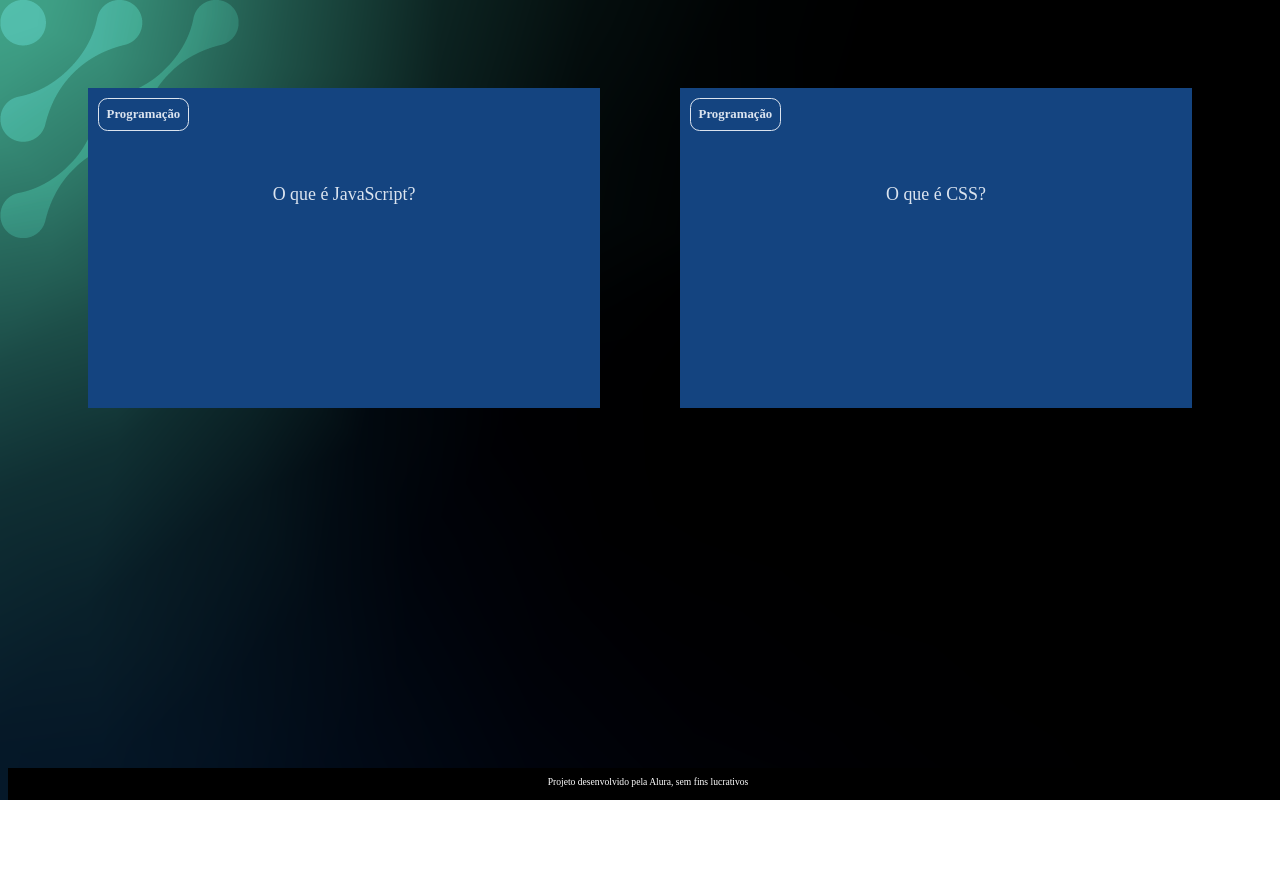
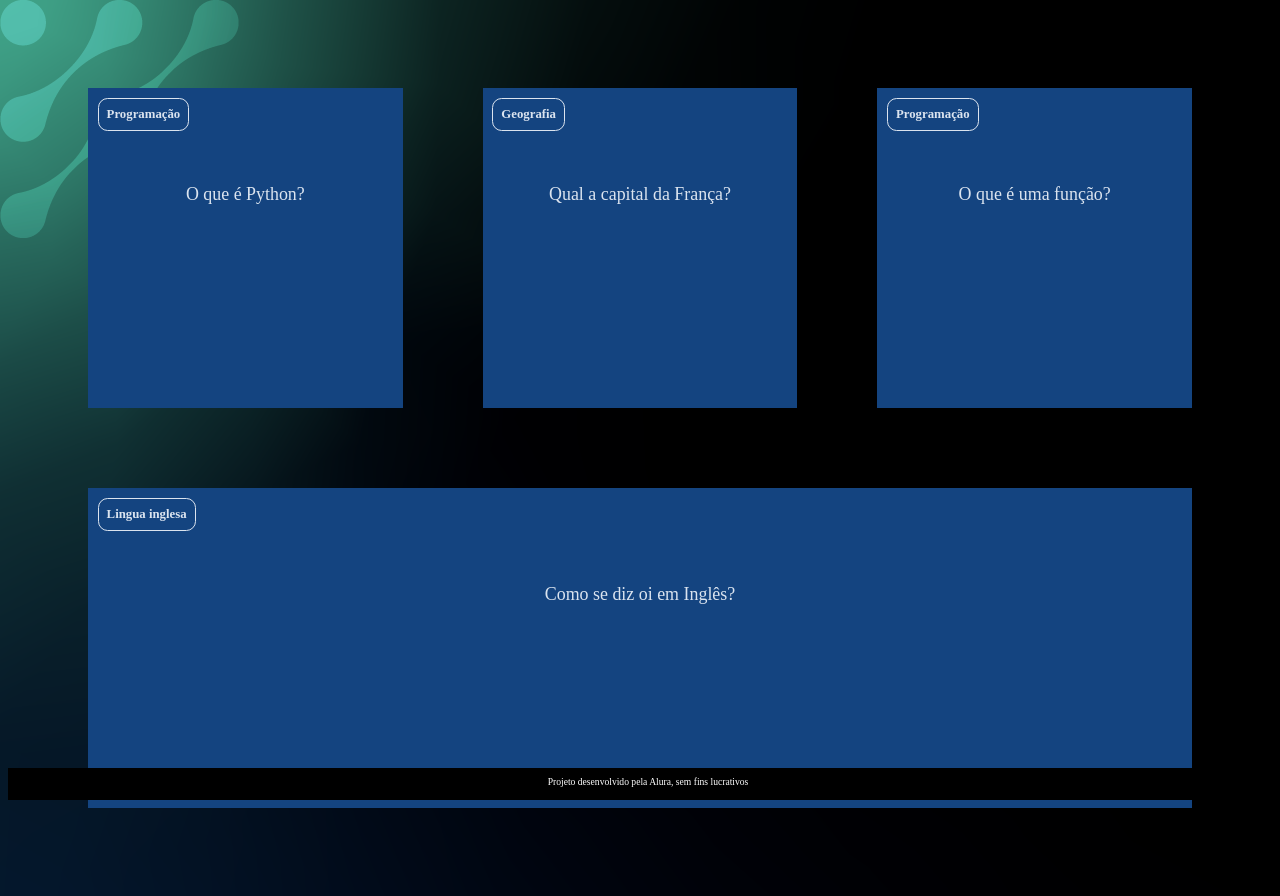
Before and after one commit to rodriguesbsr/site3, a plain HTML site: page index.html in a window 1280 px wide. Before the commit the page ends 800 px from the top, so only its background shows below. Drawn offline with Linux system fonts and the light colour scheme; files that its build step writes are made by us from their sources; files whose address does not match are found by name.

Commit message:
Add files via upload

```diff
--- a/index.html
+++ b/index.html
@@ -3,13 +3,13 @@
 <head>
     <meta charset="UTF-8">
     <meta name="viewport" content="width=device-width, initial-scale=1.0">
-    <link rel="stylesheet" href="style.css">
+    <link rel="stylesheet" href="assets/style.css">
     <title>Flashcard</title>
 </head>
 <body>
     <main>
         <section id="container">
-            <article class="cartao">
+            <!-- <article class="cartao">
                 <div class="cartao__conteudo">
                     <h3>Programação</h3>
                     <div class="cartao__conteudo__pergunta">
@@ -19,22 +19,13 @@
                         <p>O JavaScript é uma linguagem de programação</p>
                     </div>
                 </div>
-            </article>
-            <article class="cartao">
-                <div class="cartao__conteudo">
-                    <h3>Programação</h3>
-                    <div class="cartao__conteudo__pergunta">
-                    <p>O que é CSS?</p>
-                    </div>
-                    <div class="cartao__conteudo__resposta">
-                        O CSS é uma linguagem de estilização
-                    </div>
-                </div>
-            </article>
+            </article> -->
         </section>
     </main>
     <footer>
         <p>Projeto desenvolvido pela Alura, sem fins lucrativos</p>
     </footer>
+    <script src="app.js"></script>
+    <script src="perguntas.js"></script>
 </body>
 </html>
```
Also changed, not shown: bg-desktop (1).webp (added).
